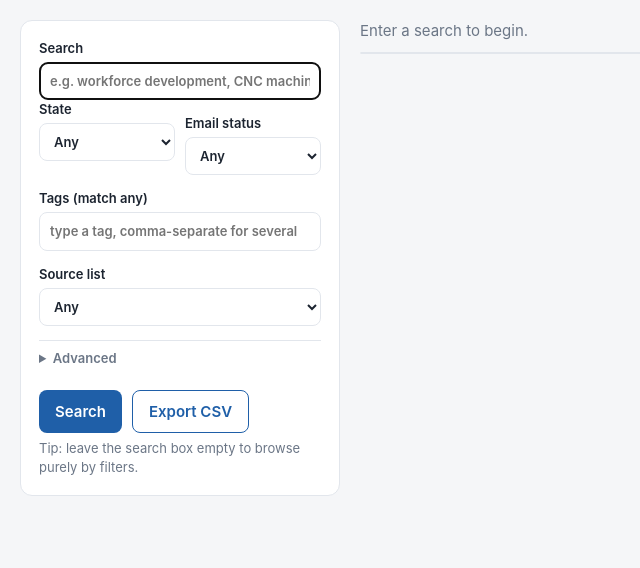
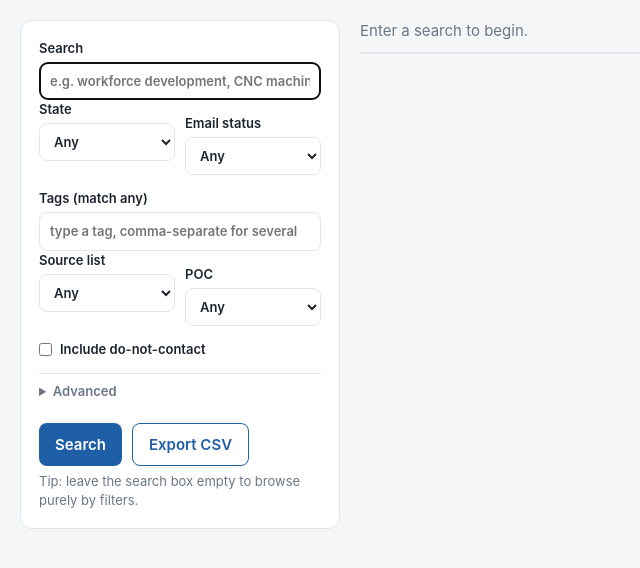
Before and after one commit to Ja-Baker/AMIC_DB, a FastAPI app: page / in a window 1280 px wide. Shown: the part 47-615 px from the top of the page, without its empty margins (0-640 px from the left). Run offline with FastAPI, Linux system fonts and the light colour scheme; the visitor is signed in with stand-in values (Sample User, id 1); some libraries are stand-ins or nearby versions.

Commit message:
Add POC field + reorder results to match client spreadsheet
- Results lead with last name / first name, then organization / title
- New editable POC column (TH/KM/BW/DS) saved inline via /api/poc
- POC filter + include-do-not-contact toggle; POC & do_not_contact in CSV export
- Mirrors the contacts DB: new poc column + hybrid_search_contacts returns
  first_name/last_name/poc/do_not_contact and accepts filter_poc

Co-Authored-By: Claude Opus 4.8 <noreply@anthropic.com>

```diff
--- a/main.py
+++ b/main.py
@@ -66,7 +66,11 @@ def _norm(v):
     return v or None
 
 
-def _run_search(q, tags, state, email_status, source, semantic_weight, limit):
+POC_CHOICES = ["TH", "KM", "BW", "DS"]  # Tracy Henke, Kory Mathews, Brandon Wegge, Doug Stuart
+
+
+def _run_search(q, tags, state, email_status, source, poc, include_dnc,
+                semantic_weight, limit):
     params = {
         "qe": _embed_query(q),
         "q": _norm(q),
@@ -74,12 +78,15 @@ def _run_search(q, tags, state, email_status, source, semantic_weight, limit):
         "state": _norm(state),
         "es": _norm(email_status),
         "src": _norm(source),
+        "poc": _norm(poc),
+        "dnc": bool(include_dnc),
         "sw": float(semantic_weight),
         "lim": int(limit),
     }
     sql = """
-        select contact_id, full_name, title, organization, email, email_status,
-               phone, linkedin, city, state, tags, source_lists,
+        select contact_id, last_name, first_name, full_name, organization, title,
+               email, email_status, phone, linkedin, city, state, tags, source_lists,
+               poc, do_not_contact,
                round(score::numeric, 3)::float as score
         from hybrid_search_contacts(
             query_embedding     => %(qe)s::vector,
@@ -88,16 +95,32 @@ def _run_search(q, tags, state, email_status, source, semantic_weight, limit):
             filter_state        => %(state)s::text,
             filter_email_status => %(es)s::text,
             filter_source       => %(src)s::text,
+            filter_poc          => %(poc)s::text,
+            include_dnc         => %(dnc)s::boolean,
             semantic_weight     => %(sw)s::real,
             match_count         => %(lim)s::int)
     """
-    cols = ["contact_id", "full_name", "title", "organization", "email",
-            "email_status", "phone", "linkedin", "city", "state", "tags",
-            "source_lists", "score"]
+    cols = ["contact_id", "last_name", "first_name", "full_name", "organization",
+            "title", "email", "email_status", "phone", "linkedin", "city", "state",
+            "tags", "source_lists", "poc", "do_not_contact", "score"]
     with _pool.connection() as conn, conn.cursor() as cur:
         cur.execute(sql, params)
         rows = cur.fetchall()
     return [dict(zip(cols, r)) for r in rows]
+
+
+def _search_args(body):
+    """Shared parameter parsing for /api/search and /api/export.csv."""
+    return dict(
+        q=body.get("q", ""),
+        tags=body.get("tags") or None,
+        state=body.get("state"),
+        email_status=body.get("email_status"),
+        source=body.get("source"),
+        poc=body.get("poc"),
+        include_dnc=bool(body.get("include_dnc")),
+        semantic_weight=body.get("semantic_weight", 0.7),
+    )
 
 
 # ---------------------------------------------------------------- auth / pages
@@ -149,7 +172,8 @@ def api_meta(request: Request):
                        group by s order by c desc, s""")
         sources = [r[0] for r in cur.fetchall()]
     return {"states": states, "tags": tags, "sources": sources,
-            "email_statuses": ["valid format", "missing", "check"]}
+            "email_statuses": ["valid format", "missing", "check"],
+            "poc_choices": POC_CHOICES}
 
 
 @app.post("/api/search")
@@ -157,16 +181,30 @@ async def api_search(request: Request):
     if not _authed(request):
         return JSONResponse({"error": "unauthorized"}, status_code=401)
     body = await request.json()
-    rows = _run_search(
-        q=body.get("q", ""),
-        tags=body.get("tags") or None,
-        state=body.get("state"),
-        email_status=body.get("email_status"),
-        source=body.get("source"),
-        semantic_weight=body.get("semantic_weight", 0.7),
-        limit=min(int(body.get("limit", 50)), 200),
-    )
+    rows = _run_search(**_search_args(body),
+                       limit=min(int(body.get("limit", 50)), 200))
     return {"count": len(rows), "results": rows}
+
+
+@app.post("/api/poc")
+async def api_set_poc(request: Request):
+    """Assign / clear a contact's POC. Editable inline from the results table."""
+    if not _authed(request):
+        return JSONResponse({"error": "unauthorized"}, status_code=401)
+    body = await request.json()
+    contact_id = _norm(body.get("contact_id"))
+    poc = _norm(body.get("poc"))
+    if not contact_id:
+        return JSONResponse({"error": "missing contact_id"}, status_code=400)
+    if poc is not None and poc not in POC_CHOICES:
+        return JSONResponse({"error": "invalid poc"}, status_code=400)
+    with _pool.connection() as conn, conn.cursor() as cur:
+        cur.execute("update contacts set poc = %s where contact_id = %s",
+                    (poc, contact_id))
+        updated = cur.rowcount
+    if not updated:
+        return JSONResponse({"error": "unknown contact_id"}, status_code=404)
+    return {"ok": True, "contact_id": contact_id, "poc": poc}
 
 
 @app.post("/api/export.csv")
@@ -174,18 +212,11 @@ async def api_export(request: Request):
     if not _authed(request):
         return JSONResponse({"error": "unauthorized"}, status_code=401)
     body = await request.json()
-    rows = _run_search(
-        q=body.get("q", ""),
-        tags=body.get("tags") or None,
-        state=body.get("state"),
-        email_status=body.get("email_status"),
-        source=body.get("source"),
-        semantic_weight=body.get("semantic_weight", 0.7),
-        limit=min(int(body.get("limit", 1000)), 2000),
-    )
-    fields = ["contact_id", "full_name", "title", "organization", "email",
-              "email_status", "phone", "linkedin", "city", "state", "tags",
-              "source_lists", "score"]
+    rows = _run_search(**_search_args(body),
+                       limit=min(int(body.get("limit", 1000)), 2000))
+    fields = ["contact_id", "last_name", "first_name", "full_name", "organization",
+              "title", "email", "email_status", "phone", "linkedin", "city", "state",
+              "tags", "source_lists", "poc", "do_not_contact", "score"]
     buf = io.StringIO()
     w = csv.writer(buf)
     w.writerow(fields)
@@ -193,7 +224,8 @@ async def api_export(request: Request):
         row = dict(r)
         row["tags"] = "; ".join(row.get("tags") or [])
         row["source_lists"] = "; ".join(row.get("source_lists") or [])
-        w.writerow([row.get(f, "") for f in fields])
+        row["do_not_contact"] = "yes" if row.get("do_not_contact") else ""
+        w.writerow(["" if row.get(f) is None else row.get(f) for f in fields])
     # Prepend a UTF-8 BOM so Excel renders accents/emoji correctly.
     data = "﻿" + buf.getvalue()
     return StreamingResponse(
--- a/static/app.js
+++ b/static/app.js
@@ -2,6 +2,7 @@
 
 const $ = (id) => document.getElementById(id);
 const tbody = document.querySelector("#resultsTable tbody");
+let POC_CHOICES = [];
 
 function gatherParams() {
   const tags = $("tags").value.split(",").map((s) => s.trim()).filter(Boolean);
@@ -11,6 +12,8 @@ function gatherParams() {
     state: $("state").value || null,
     email_status: $("email_status").value || null,
     source: $("source").value || null,
+    poc: $("poc").value || null,
+    include_dnc: $("include_dnc").checked,
     semantic_weight: parseFloat($("semantic_weight").value),
     limit: parseInt($("limit").value, 10) || 50,
   };
@@ -21,27 +24,67 @@ function esc(s) {
     ({ "&": "&amp;", "<": "&lt;", ">": "&gt;", '"': "&quot;" }[c]));
 }
 
+function dash(v) {
+  return esc(v) || "<span class='muted'>—</span>";
+}
+
+function pocSelect(r) {
+  const opts = ['<option value="">—</option>']
+    .concat(POC_CHOICES.map((p) =>
+      `<option value="${esc(p)}"${p === r.poc ? " selected" : ""}>${esc(p)}</option>`))
+    .join("");
+  return `<select class="poc-select" data-id="${esc(r.contact_id)}">${opts}</select>`;
+}
+
 function render(rows) {
   tbody.innerHTML = "";
   for (const r of rows) {
     const loc = [r.city, r.state].filter(Boolean).join(", ");
     const tags = (r.tags || []).map((t) => `<span class="tag">${esc(t)}</span>`).join("");
+    const source = (r.source_lists || []).join("; ");
     const email = r.email
       ? `<a class="email" href="mailto:${esc(r.email)}">${esc(r.email)}</a>`
       : `<span class="muted">—</span>`;
+    const dnc = r.do_not_contact ? `<span class="dnc">do not contact</span>` : "";
     const tr = document.createElement("tr");
     tr.innerHTML = `
-      <td class="score">${r.score?.toFixed ? r.score.toFixed(3) : esc(r.score)}</td>
-      <td><strong>${esc(r.full_name)}</strong><div class="muted">${esc(r.contact_id)}</div></td>
-      <td>${esc(r.title) || "<span class='muted'>—</span>"}</td>
-      <td>${esc(r.organization) || "<span class='muted'>—</span>"}</td>
+      <td><strong>${dash(r.last_name)}</strong><div class="muted">${esc(r.contact_id)}</div></td>
+      <td>${dash(r.first_name)}</td>
+      <td>${dash(r.organization)}</td>
+      <td>${dash(r.title)}</td>
       <td>${email}<div class="muted">${esc(r.email_status || "")}</div></td>
-      <td>${esc(r.phone) || "<span class='muted'>—</span>"}</td>
-      <td>${esc(loc) || "<span class='muted'>—</span>"}</td>
-      <td><div class="tags">${tags}</div></td>`;
+      <td>${dash(r.phone)}</td>
+      <td>${dash(loc)}</td>
+      <td><div class="tags">${tags}</div></td>
+      <td class="muted">${esc(source)}</td>
+      <td>${pocSelect(r)}</td>
+      <td>${dnc}</td>
+      <td class="score">${r.score?.toFixed ? r.score.toFixed(3) : esc(r.score)}</td>`;
     tbody.appendChild(tr);
   }
   $("resultsTable").hidden = rows.length === 0;
+}
+
+async function savePoc(sel) {
+  const prev = sel.dataset.prev || "";
+  sel.disabled = true;
+  try {
+    const res = await fetch("/api/poc", {
+      method: "POST",
+      headers: { "Content-Type": "application/json" },
+      body: JSON.stringify({ contact_id: sel.dataset.id, poc: sel.value || null }),
+    });
+    if (res.status === 401) { window.location = "/login"; return; }
+    if (!res.ok) throw new Error("save failed");
+    sel.dataset.prev = sel.value;
+    sel.classList.add("saved");
+    setTimeout(() => sel.classList.remove("saved"), 900);
+  } catch (e) {
+    sel.value = prev;            // revert on failure
+    $("status").textContent = "Could not save POC: " + e;
+  } finally {
+    sel.disabled = false;
+  }
 }
 
 async function search() {
@@ -88,10 +131,19 @@ async function loadMeta() {
   for (const s of m.states) $("state").add(new Option(s, s));
   for (const s of m.email_statuses) $("email_status").add(new Option(s, s));
   for (const s of m.sources) $("source").add(new Option(s, s));
+  POC_CHOICES = m.poc_choices || [];
+  for (const p of POC_CHOICES) $("poc").add(new Option(p, p));
   $("tagList").innerHTML = m.tags.map((t) => `<option value="${esc(t)}">`).join("");
 }
 
 $("searchForm").addEventListener("submit", (e) => { e.preventDefault(); search(); });
 $("exportBtn").addEventListener("click", exportCsv);
 $("semantic_weight").addEventListener("input", (e) => { $("swVal").textContent = e.target.value; });
+// inline POC edits (event delegation; remember prior value for revert-on-error)
+tbody.addEventListener("focusin", (e) => {
+  if (e.target.classList.contains("poc-select")) e.target.dataset.prev = e.target.value;
+});
+tbody.addEventListener("change", (e) => {
+  if (e.target.classList.contains("poc-select")) savePoc(e.target);
+});
 loadMeta();
--- a/static/style.css
+++ b/static/style.css
@@ -77,4 +77,19 @@ td .tags { display: flex; flex-wrap: wrap; gap: 4px; }
 td .tag { background: #eef2f7; border-radius: 999px; padding: 1px 8px; font-size: 12px; color: #475568; }
 a.email { color: var(--brand); text-decoration: none; }
 a.email:hover { text-decoration: underline; }
-.dnc { color: #a01b1b; font-size: 12px; }
+.dnc {
+  display: inline-block; color: #a01b1b; background: #fde8e8;
+  font-size: 11px; font-weight: 600; padding: 1px 7px; border-radius: 999px; white-space: nowrap;
+}
+
+/* do-not-contact toggle (sidebar) */
+label.check {
+  display: flex; align-items: center; gap: 8px; font-weight: 600; font-size: 13px;
+}
+label.check input { width: auto; margin: 0; }
+
+/* inline POC editor in results */
+select.poc-select {
+  width: auto; min-width: 62px; margin-top: 0; padding: 4px 6px; font-size: 13px;
+}
+select.poc-select.saved { border-color: #1f9d55; background: #ecfbf2; }
--- a/templates/search.html
+++ b/templates/search.html
@@ -32,8 +32,17 @@
         <datalist id="tagList"></datalist>
       </label>
 
-      <label>Source list
-        <select id="source"><option value="">Any</option></select>
+      <div class="row">
+        <label>Source list
+          <select id="source"><option value="">Any</option></select>
+        </label>
+        <label>POC
+          <select id="poc"><option value="">Any</option></select>
+        </label>
+      </div>
+
+      <label class="check">
+        <input type="checkbox" id="include_dnc"> Include do-not-contact
       </label>
 
       <details>
@@ -59,8 +68,9 @@
         <table id="resultsTable" hidden>
           <thead>
             <tr>
-              <th>Score</th><th>Name</th><th>Title</th><th>Organization</th>
+              <th>Last name</th><th>First name</th><th>Organization</th><th>Title</th>
               <th>Email</th><th>Phone</th><th>Location</th><th>Tags</th>
+              <th>Source</th><th>POC</th><th>DNC</th><th>Score</th>
             </tr>
           </thead>
           <tbody></tbody>
```
Also changed, not shown: README.md.
